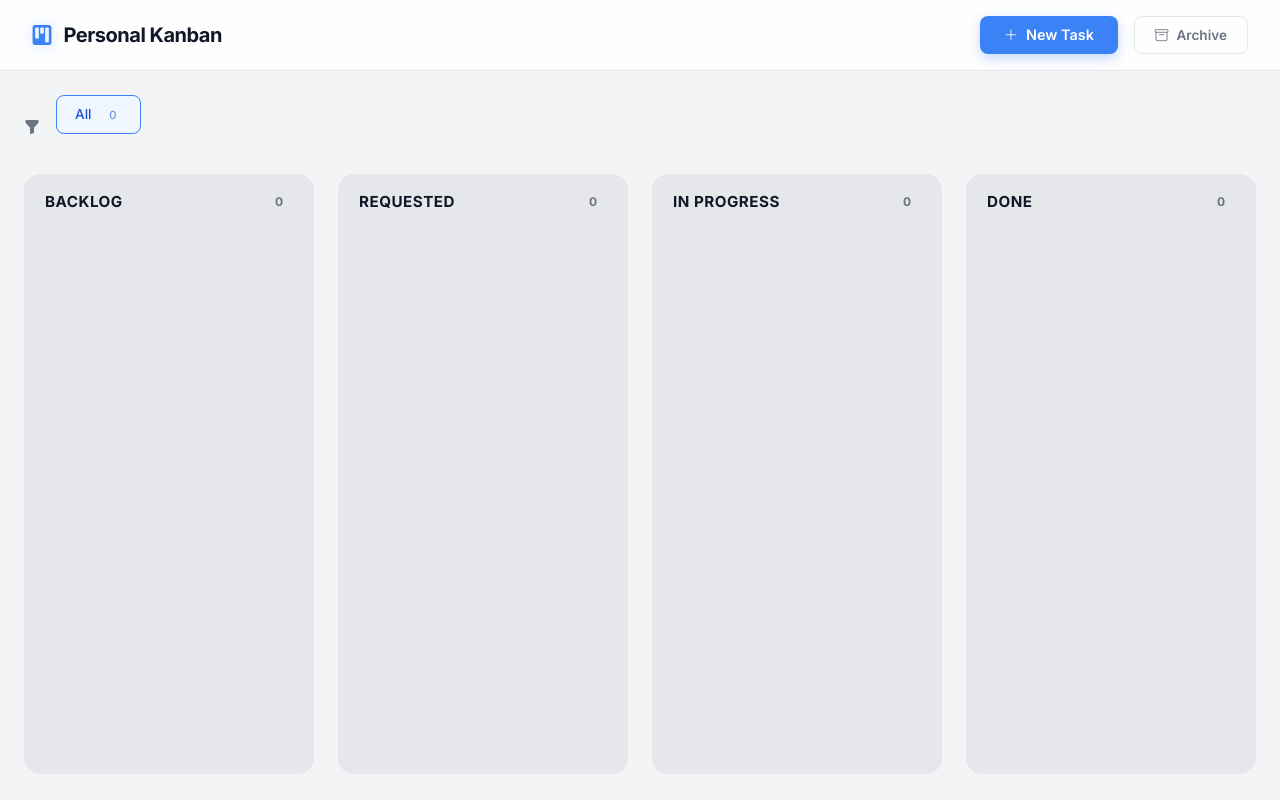
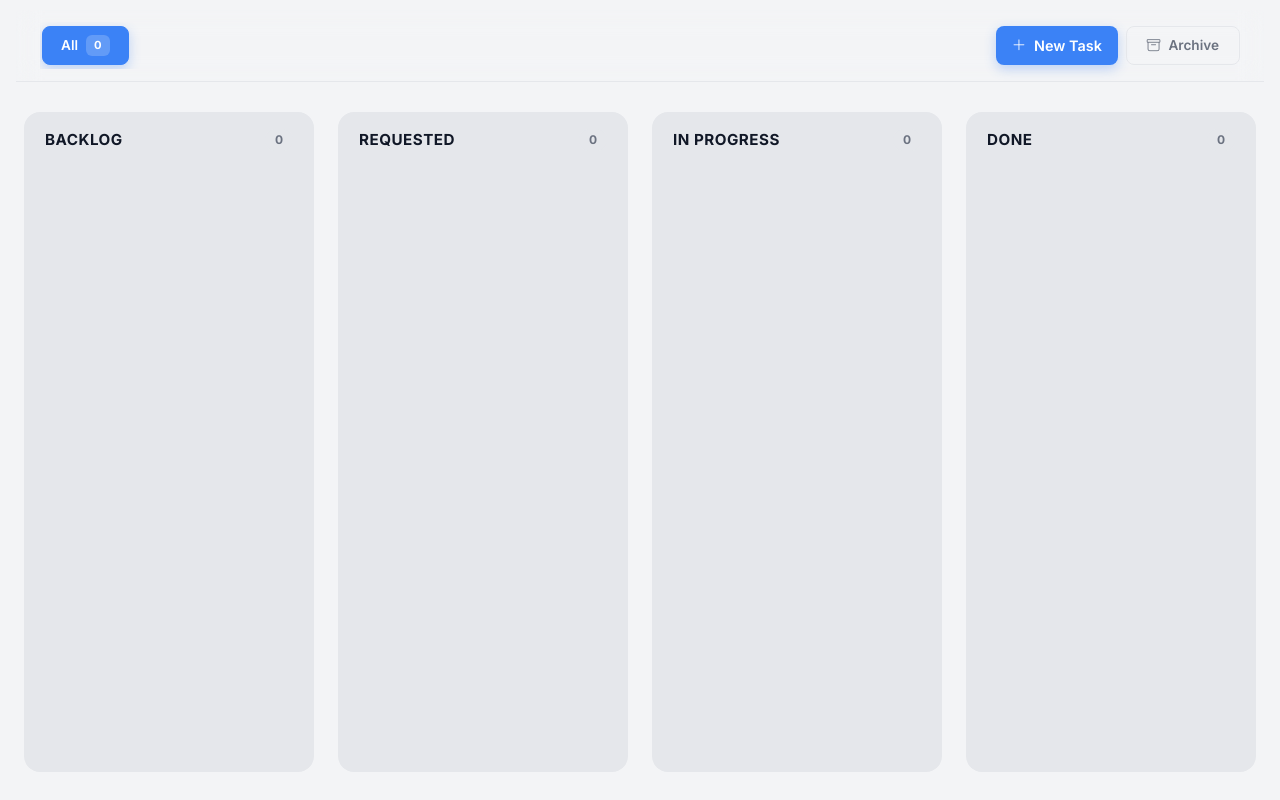
Before and after one commit to robertplanas/local-kanban-board, a Flask app: page / in a window 1280 px wide. Run offline with Flask 3, Linux system fonts and the light colour scheme; data that the repository does not hold is empty.

Commit message:
Removed header

```diff
--- a/templates/index.html
+++ b/templates/index.html
@@ -12,7 +12,7 @@
         :root {
             --bg-body: #f3f4f6;       /* Light Grey */
             --bg-surface: #ffffff;    /* White */
-            --bg-app-bar: rgba(255, 255, 255, 0.9);
+            --bg-app-bar: transparent;
 
             --text-main: #111827;     /* Almost Black */
             --text-secondary: #6b7280;
@@ -63,34 +63,40 @@
         ::-webkit-scrollbar-thumb:hover { background: var(--text-secondary); }
 
         /* --- App Bar --- */
+        /* --- Polished Header --- */
         .app-bar {
-            background: var(--bg-app-bar); /* Uses the variable */
-            backdrop-filter: blur(12px);
+            background: transparent; /* No background color */
+            backdrop-filter: blur(12px); /* Frosted glass effect */
             border-bottom: 1px solid var(--border-color);
-            padding: 16px 32px;
-            position: sticky;
-            top: 0;
-            z-index: 1000;
+
+            height: 72px;
             display: flex;
             align-items: center;
             justify-content: space-between;
+
+            position: sticky;
+            top: 10px;
+            margin: 0 16px 16px 16px;
+            z-index: 1000;
         }
 
-        .brand-logo {
-            font-size: 1.25rem;
-            font-weight: 700;
-            color: var(--text-main);
-            display: flex;
-            align-items: center;
-            gap: 12px;
-            letter-spacing: -0.5px;
+        /* Fix chip alignment inside header */
+        .app-bar .chip-container {
+            margin-bottom: 0 !important;
+            padding-left: 2px; /* Slight offset for focus rings */
         }
 
-        .brand-logo i {
-            color: var(--primary);
-            filter: drop-shadow(0 0 8px var(--primary-glow));
+        /* --- The "Pro" Scroll Mask --- */
+        /* This creates a fade-out effect on the right side of the chips */
+        .chip-scroll-mask {
+            position: relative;
+            overflow: hidden;
+            /* Mask: Solid on left, transparent on right edge */
+            mask-image: linear-gradient(to right, black 90%, transparent 100%);
+            -webkit-mask-image: linear-gradient(to right, black 90%, transparent 100%);
         }
 
+        /* --- Archive Button --- */
         .btn-archive-toggle {
             border: 1px solid var(--border-color);
             background: transparent;
@@ -180,47 +186,77 @@
 
         }
 
-        /* --- Projects Chips (Filter) --- */
         .chip-container {
             display: flex;
             gap: 10px;
             overflow-x: auto;
-            padding-bottom: 4px;
+            padding: 4px; /* Padding for shadow space */
             margin-bottom: 20px;
-            scrollbar-width: none;
+            scrollbar-width: none; /* Hide scrollbar Firefox */
+            -ms-overflow-style: none;
+            align-items: center;
+        }
+
+        .chip-container::-webkit-scrollbar {
+            display: none; /* Hide scrollbar Chrome/Safari */
         }
 
         .chip {
-            background: var(--bg-surface);
+            /* Base State: Matches "Archive" button inactive state */
+            background: transparent;
             border: 1px solid var(--border-color);
-            border-radius: 8px;
+            border-radius: var(--radius-pill); /* Uses your 8px variable */
             padding: 8px 18px;
             font-size: 0.85rem;
-            font-weight: 500;
+            font-weight: 600;
             color: var(--text-secondary);
             cursor: pointer;
             white-space: nowrap;
+            transition: all 0.2s ease;
+
+            display: flex;
+            align-items: center;
+            gap: 8px;
+        }
+
+        /* Hover State: Blue Border + Blue Text (Matches Archive Hover) */
+        .chip:hover {
+            border-color: var(--primary);
+            color: var(--primary);
+            background: var(--bg-surface);
+        }
+
+        /* Active State: Solid Blue Background (Matches Archive Active) */
+        .chip.active {
+            background: var(--primary);
+            color: white;
+            border-color: var(--primary);
+            box-shadow: 0 4px 12px var(--primary-glow);
+        }
+
+        /* Counter Badge Styling */
+        .chip-count {
+            font-size: 0.7rem;
+            font-weight: 700;
+            padding: 2px 8px;
+            border-radius: 6px;
+
+            /* Default: Light Grey background */
+            background: var(--border-color);
+            color: var(--text-secondary);
             transition: all 0.2s;
         }
 
-        .chip:hover {
-            background: var(--bg-surface-hover);
-            color: var(--text-main);
+        .chip:hover .chip-count {
+            /* Optional: On hover, tint the badge slightly blue */
+            background: rgba(59, 130, 246, 0.1);
+            color: var(--primary);
         }
 
-        .chip.active {
-            background: var(--chip-active-bg);
-            color: var(--chip-active-text);
-            border-color: var(--chip-active-border);
-        }
-
-        .chip-count {
-            font-size: 0.7rem;
-            margin-left: 8px;
-            opacity: 0.6;
-            background: rgba(255,255,255,0.1);
-            padding: 1px 6px;
-            border-radius: 4px;
+        .chip.active .chip-count {
+            /* Active: Semi-transparent white to match blue bg */
+            background: rgba(255, 255, 255, 0.2);
+            color: white;
         }
 
         /* --- Kanban Lanes --- */
@@ -230,7 +266,7 @@
             border-radius: var(--radius-card);
             padding: 16px;
             height: calc(100vh - 140px);
-            max-height: calc(100vh - 200px);
+            max-height: calc(100vh - 140px);
             min-height: 75vh;
             display: flex;
             flex-direction: column;
@@ -471,17 +507,19 @@
 </head>
 <body>
 
-    <header class="app-bar">
-        <div class="brand-logo">
-            <i class="bi bi-kanban-fill"></i>
-            <span>Personal Kanban</span>
+    <header class="app-bar ps-4 pe-4">
+        <div class="d-flex align-items-center flex-grow-1 overflow-hidden position-relative" style="min-width: 0; margin-right: 24px;">
+            <div class="chip-scroll-mask w-100">
+                <div id="project-nav" class="chip-container mb-0"></div>
+            </div>
         </div>
-        <div class="d-flex gap-3">
-            <button class="btn-primary-material py-2 px-4" data-bs-toggle="modal" data-bs-target="#createModal" style="width: auto; font-size: 0.9rem;">
-                <i class="bi bi-plus-lg me-2"></i>New Task
+
+        <div class="d-flex gap-2 flex-shrink-0">
+            <button class="btn-primary-material py-2 px-3" data-bs-toggle="modal" data-bs-target="#createModal" style="width: auto; font-size: 0.9rem;">
+                <i class="bi bi-plus-lg me-2"></i><span class="d-none d-sm-inline">New Task</span>
             </button>
             <button id="show-archived-btn" class="btn-archive-toggle">
-                <i class="bi bi-archive me-2"></i>Archive
+                <i class="bi bi-archive me-2"></i><span class="d-none d-sm-inline">Archive</span>
             </button>
         </div>
     </header>
@@ -489,13 +527,7 @@
     <div class="container-fluid px-4 py-4">
         <div class="row g-4">
             <div class="col-12">
-                <div class="d-flex align-items-center mb-3">
-                    <i class="bi bi-funnel-fill text-secondary me-3"></i>
-                    <div id="project-nav" class="chip-container"></div>
-                </div>
-
-                <div class="row g-4" id="board">
-                    </div>
+                <div class="row g-4" id="board"> </div>
             </div>
         </div>
     </div>
```
